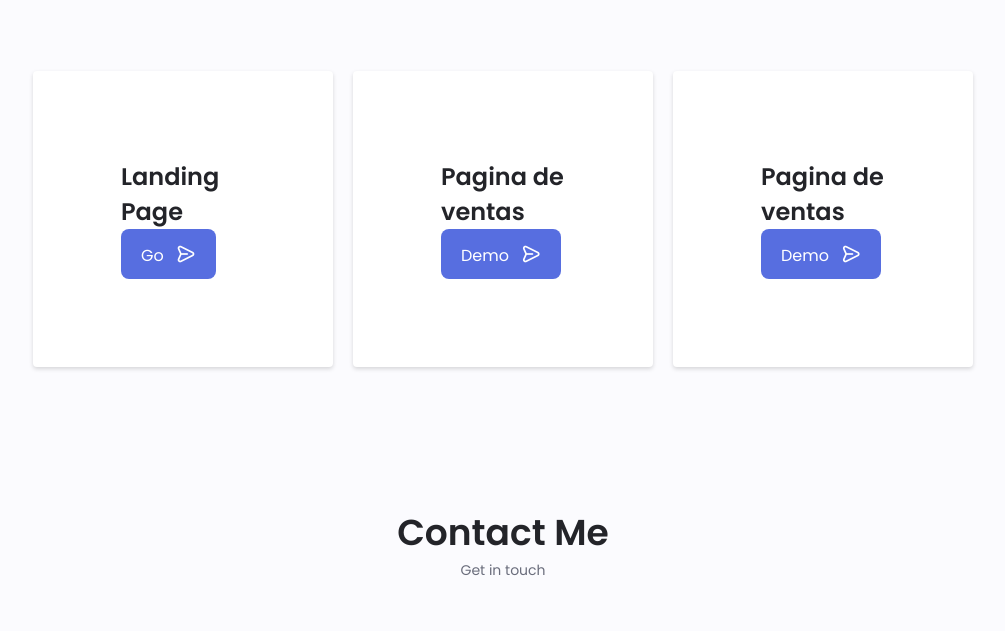
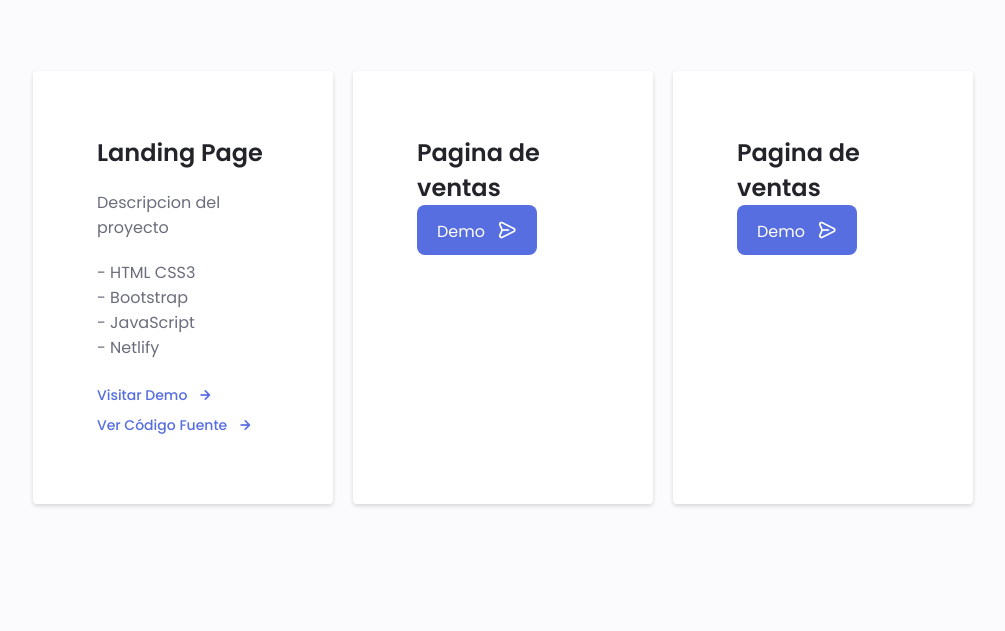
Before and after one commit to marcedevl97l/webPortfolio, a plain HTML site: page index.html in a window 1280 px wide. Shown: the part 2851-3482 px from the top of the page, without its empty margins (137-1142 px from the left). Drawn offline with nearby package versions, Linux system fonts and the light colour scheme.

Commit message:
section projects ok and delete qualification for future modification

```diff
--- a/assets/css/styles.css
+++ b/assets/css/styles.css
@@ -703,7 +703,7 @@ img {
   width: 300px;
   margin: 10px;
   /* border: 1px solid black; */
-  padding: 5.5rem;
+  padding: 4rem;
   border-radius: 0.5rem;
   border-radius: 0.25rem;
   box-shadow: 0 2px 4px rgba(0, 0, 0, 0.15);
--- a/index.html
+++ b/index.html
@@ -455,14 +455,28 @@
   <section class="portfolio section" id="portfolio">
     <h2 class="section__title">Portfolio</h2>
     <span class="section__subtitle">Most Recent Works</span>
-
+    <!-- project1 -->
     <div class="works-container">
       <div class="work-item">
         <h1>Landing Page </h1>
-        <a href="https://magical-gumption-25e9f3.netlify.app" class="demo-button" target="_blank">Go
-          <i class="uil uil-message project__icon button__icon"></i>
-        </a>
+        <p style="padding: 20px 0 20px;">Descripcion del proyecto</p>
+        <ul style="padding-bottom: 20px;">
+          <li>- HTML CSS3</li>
+          <li>- Bootstrap</li>
+          <li>- JavaScript</li>
+          <li>- Netlify</li>
+        </ul>
+        <a href="https://landingpagesellinghouseswithbootsrap.netlify.app" target="_blank"><span class="button button--flex button--small button--link services__button">
+          Visitar Demo
+          <i class="uil uil-arrow-right button__icon"></i>
+        </span></a>
+        <a href="https://github.com/marcedevl97l/Bootsrap-Landing-Page-Houses" target="_blank"><span class="button button--flex button--small button--link services__button">
+          Ver Código Fuente
+          <i class="uil uil-arrow-right button__icon"></i>
+        </span></a>
       </div>
+
+    <!-- project2 -->
       <div class="work-item">
         <h1>Pagina de ventas </h1>
         <a href="#" class="demo-button">Demo
```
